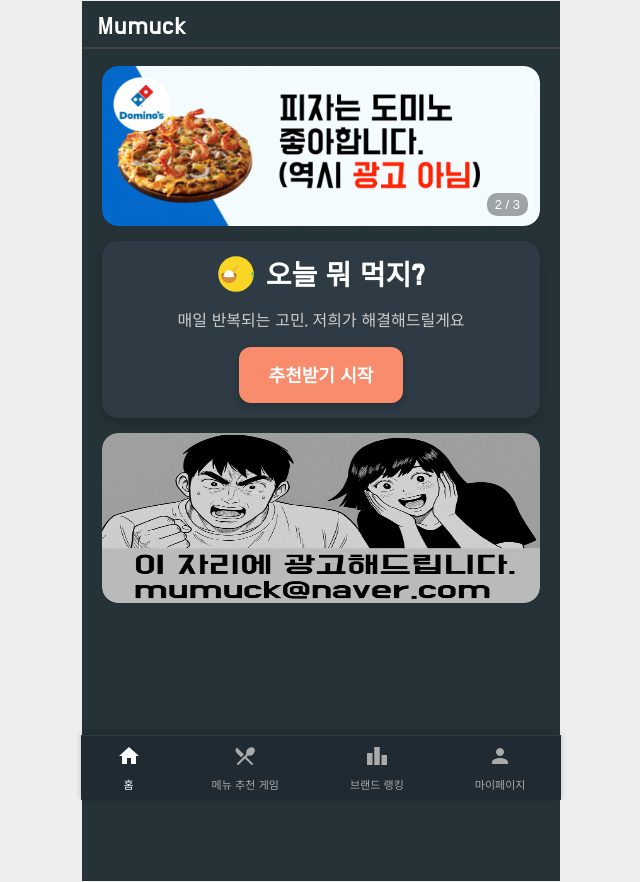
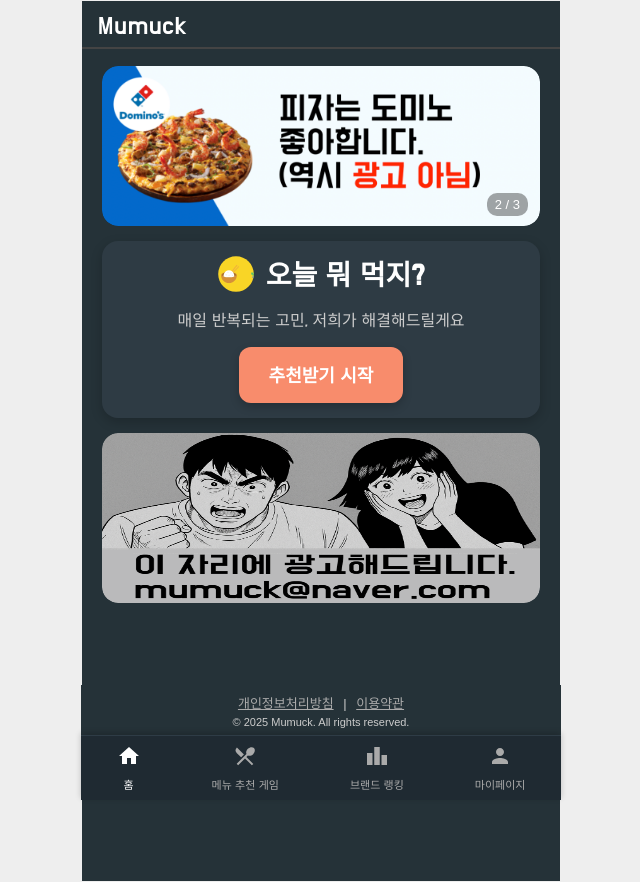
Before and after one commit to YeongjunHwang/mumuck, a React (Create React App) app: page / in a window 1280 px wide. Shown: the whole page, without its empty margins (319-959 px from the left). Built offline with nearby package versions, Linux system fonts and the light colour scheme; no server answers.

Commit message:
siteInfo 각페이지에 배치

```diff
--- a/src/pages/GamePage/GamePage.tsx
+++ b/src/pages/GamePage/GamePage.tsx
@@ -3,7 +3,7 @@
 import catRun from './assets/cat-run.json';
 import checkMark from './assets/check.json';
 import xMark from './assets/xmark.json';
-
+import SiteInfo from '../../components/SiteInfo/SiteInfo';
 import './GamePage.css';
 import tree from './data/tree';
 
@@ -257,6 +257,8 @@
       >
         <Lottie animationData={catRun} loop style={{ width: 130, height: 130 }} />
       </div>
+      <SiteInfo />
+
     </div>
   );
 };
--- a/src/pages/IntroPage/IntroPage.tsx
+++ b/src/pages/IntroPage/IntroPage.tsx
@@ -4,6 +4,8 @@
 import FoodBanner from '../../components/FoodBanner';
 import AdvertiseBanner from '../../components/AdvertiseBanner';
 import introAnim from './IntroData/Intro.json';
+import SiteInfo from '../../components/SiteInfo/SiteInfo';
+
 
 
 import './IntroPage.css';
@@ -27,6 +29,7 @@
         </button>
       </div>
       <AdvertiseBanner />
+      <SiteInfo />
     </div>
   );
 };
--- a/src/pages/TierPage/TierIntro.tsx
+++ b/src/pages/TierPage/TierIntro.tsx
@@ -4,6 +4,8 @@
 import chickenAnim from './tierData/chicken.json';
 import pizzaAnim from './tierData/pizza.json';
 import burgerAnim from './tierData/burger.json';
+import SiteInfo from '../../components/SiteInfo/SiteInfo';
+
 
 
 import './TierIntro.css';
@@ -81,6 +83,8 @@
                     <p className="no-result">검색 결과가 없습니다.</p>
                 )}
             </div>
+            <SiteInfo />
+
         </div>
     );
 };
```
